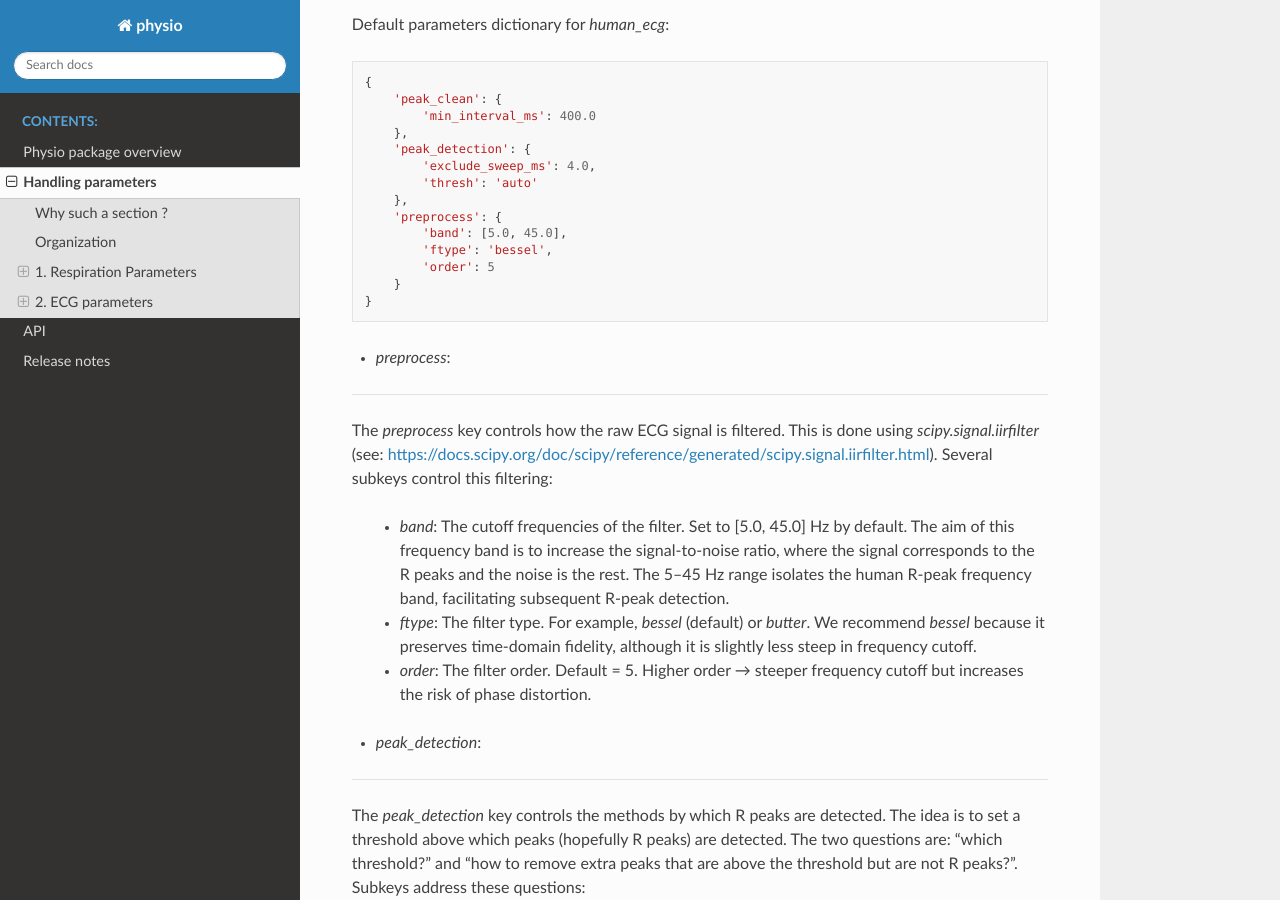
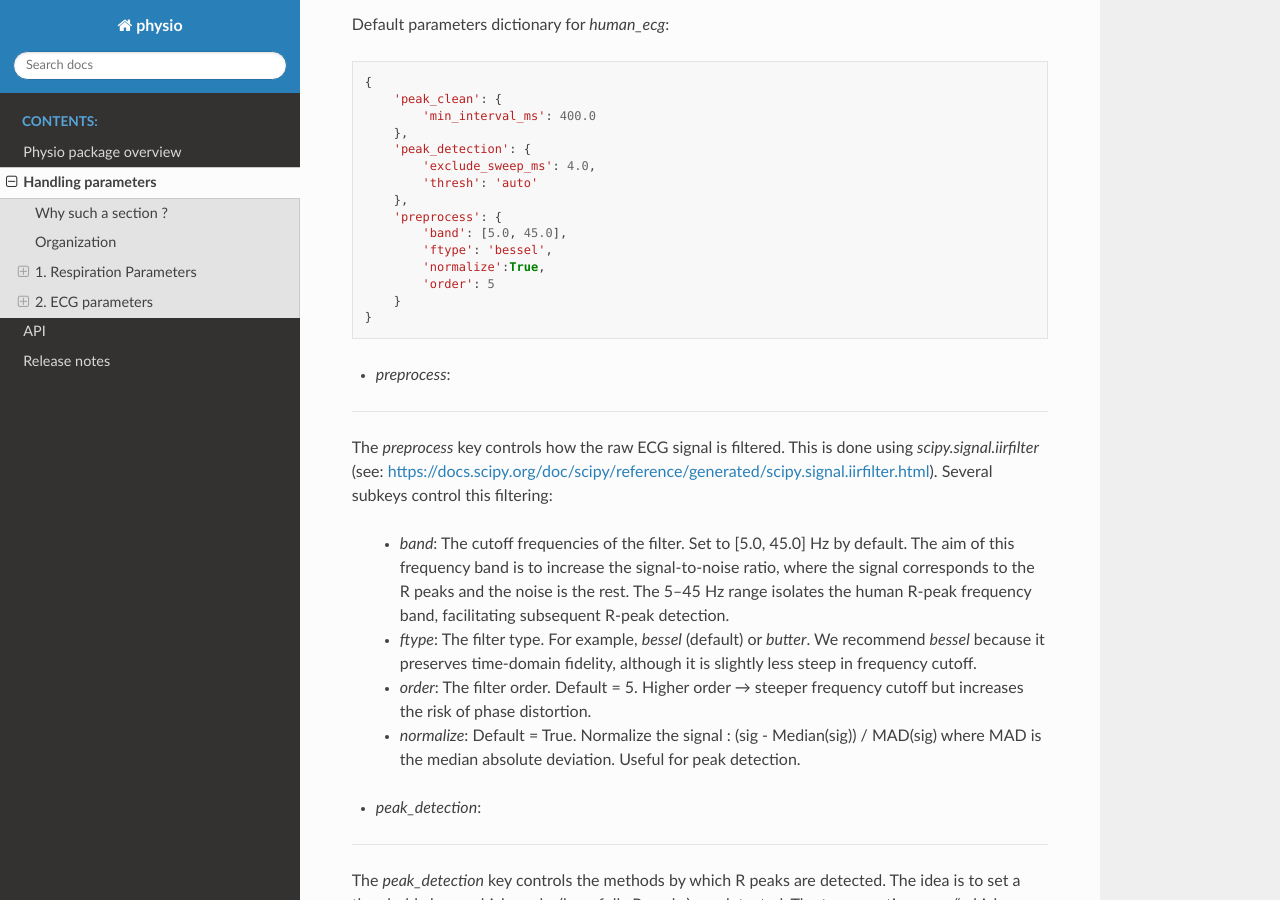
Before and after one commit to samuelgarcia/physio, a Sphinx documentation site: the page built from doc/handling_parameters.rst, in a window 1280 px wide and 900 px high, scrolled down 9926 px. Built offline with Sphinx 7.4.7 and the Read the Docs theme 3.1.0, drawn with Linux system fonts in a browser that asks for light colours; pages that are not in the unit, such as notebooks, are missing from menus; some of the changed text lies outside the part shown.

Commit message:
doc normalize True in ecg

```diff
--- a/doc/handling_parameters.rst
+++ b/doc/handling_parameters.rst
@@ -338,6 +338,7 @@ Default parameters dictionary for `human_ecg`:
         'preprocess': {
             'band': [5.0, 45.0],
             'ftype': 'bessel',
+            'normalize':True,
             'order': 5
         }
     }
@@ -351,6 +352,7 @@ Several subkeys control this filtering:
   - `band`: The cutoff frequencies of the filter. Set to [5.0, 45.0] Hz by default. The aim of this frequency band is to increase the signal-to-noise ratio, where the signal corresponds to the R peaks and the noise is the rest. The 5–45 Hz range isolates the human R-peak frequency band, facilitating subsequent R-peak detection.
   - `ftype`: The filter type. For example, `bessel` (default) or `butter`. We recommend `bessel` because it preserves time-domain fidelity, although it is slightly less steep in frequency cutoff.
   - `order`: The filter order. Default = 5. Higher order → steeper frequency cutoff but increases the risk of phase distortion.
+  - `normalize`: Default = True. Normalize the signal : (sig - Median(sig)) / MAD(sig) where MAD is the median absolute deviation. Useful for peak detection.
 
 - `peak_detection`:
 """""""""""""""""""
@@ -389,6 +391,7 @@ Default parameters dictionary for `rat_ecg`:
         'preprocess': {
             'band': [5.0, 200.0],
             'ftype': 'bessel',
+            'normalize':True,
             'order': 5
         }
     }
@@ -402,6 +405,7 @@ Several subkeys control this filtering:
   - `band`: The cutoff frequencies of the filter. Set to [5.0, 200.0] Hz by default. The aim of this frequency band is to increase the signal-to-noise ratio, where the signal corresponds to the R peaks and the noise is the rest. The 5-200 Hz range isolates the rat R-peak frequency band, facilitating subsequent R-peak detection.
   - `ftype`: The filter type. For example, `bessel` (default) or `butter`. We recommend `bessel` because it preserves time-domain fidelity, although it is slightly less steep in frequency cutoff.
   - `order`: The filter order. Default = 5. Higher order → steeper frequency cutoff but increases the risk of phase distortion.
+  - `normalize`: Default = True. Normalize the signal : (sig - Median(sig)) / MAD(sig) where MAD is the median absolute deviation. Useful for peak detection.
 
 - `peak_detection`:
 """""""""""""""""""
```
